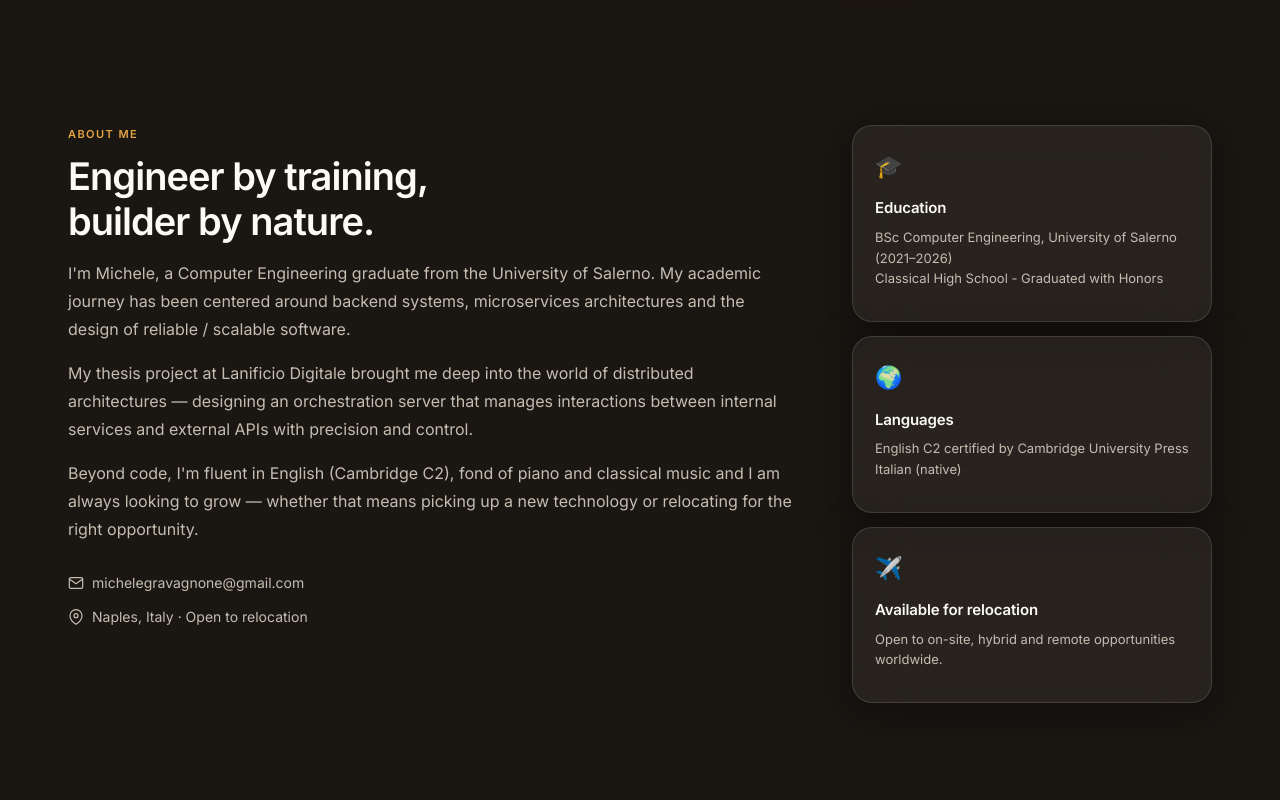
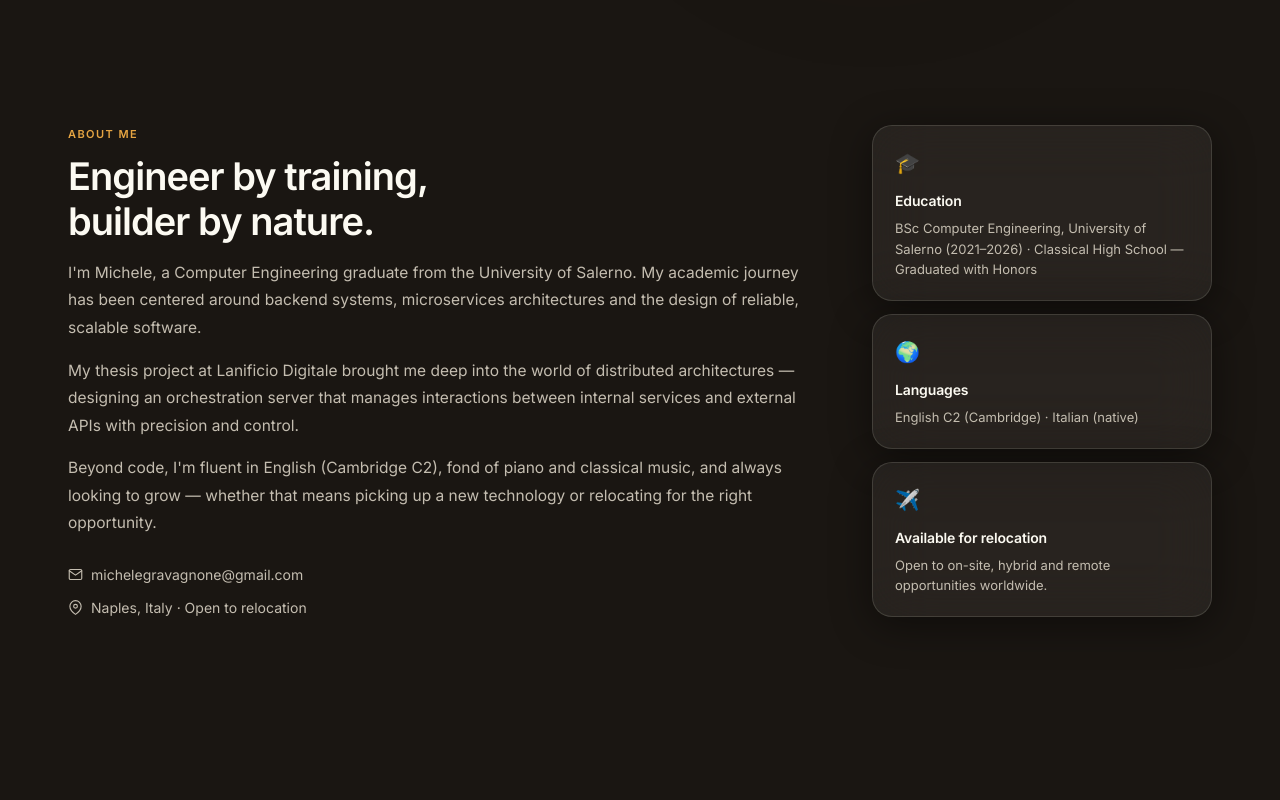
Before and after one commit to MicheleGravagnone/portfolio, a React (Create React App) app: page / in a window 1280 px wide. Shown: the part 860-1660 px from the top of the page. Built offline with nearby package versions, Linux system fonts and the light colour scheme.

Commit message:
Updated About section and styling

```diff
--- a/src/sections/About.css
+++ b/src/sections/About.css
@@ -1,70 +1,33 @@
 .about__grid {
-  display: grid;
-  grid-template-columns: 1fr 360px;
-  gap: 60px;
-  align-items: start;
+  display: grid; grid-template-columns: 1fr 340px;
+  gap: 56px; align-items: start;
+}
+.about__body {
+  font-size: 15.5px; color: var(--text-secondary);
+  line-height: 1.78; margin-bottom: 15px;
+}
+.about__links {
+  display: flex; flex-direction: column; gap: 9px; margin-top: 26px;
+}
+.about__link {
+  display: inline-flex; align-items: center; gap: 8px;
+  font-size: 14px; color: var(--text-secondary);
+  text-decoration: none; transition: color 0.25s ease;
+}
+.about__link:hover { color: var(--accent); }
+.about__link--static { pointer-events: none; }
+
+.about__cards { display: flex; flex-direction: column; gap: 13px; }
+.about__card { padding: 20px 22px; }
+.about__card-icon { font-size: 20px; margin-bottom: 9px; }
+.about__card h3 {
+  font-size: 14px; font-weight: 600; color: var(--text-primary);
+  margin-bottom: 5px; letter-spacing: -0.01em;
+}
+.about__card p {
+  font-size: 13px; color: var(--text-secondary); line-height: 1.6;
 }
 
-.about__body {
-  font-size: 16px;
-  color: var(--text-secondary);
-  line-height: 1.75;
-  margin-bottom: 16px;
+@media (max-width: 860px) {
+  .about__grid { grid-template-columns: 1fr; gap: 36px; }
 }
-
-.about__links {
-  display: flex;
-  flex-direction: column;
-  gap: 10px;
-  margin-top: 28px;
-}
-
-.about__link {
-  display: inline-flex;
-  align-items: center;
-  gap: 8px;
-  font-size: 14px;
-  color: var(--text-secondary);
-  text-decoration: none;
-  transition: var(--transition);
-}
-
-.about__link:hover { color: var(--accent); }
-.about__link--location { pointer-events: none; }
-
-.about__cards {
-  display: flex;
-  flex-direction: column;
-  gap: 14px;
-}
-
-.about__card {
-  padding: 22px;
-}
-
-.about__card-icon {
-  font-size: 22px;
-  margin-bottom: 10px;
-}
-
-.about__card h3 {
-  font-size: 15px;
-  font-weight: 600;
-  color: var(--text-primary);
-  margin-bottom: 6px;
-  letter-spacing: -0.01em;
-}
-
-.about__card p {
-  font-size: 13px;
-  color: var(--text-secondary);
-  line-height: 1.6;
-  margin-bottom: 10px;
-}
-
-@media (max-width: 900px) {
-  .about__grid {
-    grid-template-columns: 1fr;
-    gap: 40px;
-  }
-}
--- a/src/sections/About.jsx
+++ b/src/sections/About.jsx
@@ -1,65 +1,58 @@
 import React from 'react';
+import { useApp } from '../AppContext';
+import { content } from '../i18n';
 import './About.css';
 
 export default function About() {
+  const { lang } = useApp();
+  const t = content[lang].about;
+
   return (
     <section className="section" id="about">
       <div className="about__grid">
         <div className="about__text fade-in">
-          <p className="section-label">About me</p>
-          <h2 className="section-title">
-            Engineer by training,<br />builder by nature.
-          </h2>
-          <p className="about__body">
-            I'm Michele, a Computer Engineering graduate from the University of Salerno.
-            My academic journey has been centered around backend systems, microservices
-            architectures and the design of reliable / scalable software.
-          </p>
-          <p className="about__body">
-            My thesis project at Lanificio Digitale brought me deep into the world of
-            distributed architectures — designing an orchestration server that manages interactions
-            between internal services and external APIs with precision and control.
-          </p>
-          <p className="about__body">
-            Beyond code, I'm fluent in English (Cambridge C2), fond of piano and classical music and I am always looking to grow — whether that means picking
-            up a new technology or relocating for the right opportunity.
-          </p>
+          <p className="section-label">{t.label}</p>
+          <h2 className="section-title" style={{whiteSpace:'pre-line'}}>{t.title}</h2>
+          <p className="about__body">{t.p1}</p>
+          <p className="about__body">{t.p2}</p>
+          <p className="about__body">{t.p3}</p>
           <div className="about__links">
             <a href="mailto:michelegravagnone@gmail.com" className="about__link">
-              <svg width="16" height="16" viewBox="0 0 24 24" fill="none" stroke="currentColor" strokeWidth="1.8" strokeLinecap="round" strokeLinejoin="round">
-                <path d="M4 4h16c1.1 0 2 .9 2 2v12c0 1.1-.9 2-2 2H4c-1.1 0-2-.9-2-2V6c0-1.1.9-2 2-2z"/>
-                <polyline points="22,6 12,13 2,6"/>
-              </svg>
-              michelegravagnone@gmail.com
+              <MailIcon /> michelegravagnone@gmail.com
             </a>
-            <span className="about__link about__link--location">
-              <svg width="16" height="16" viewBox="0 0 24 24" fill="none" stroke="currentColor" strokeWidth="1.8" strokeLinecap="round" strokeLinejoin="round">
-                <path d="M21 10c0 7-9 13-9 13s-9-6-9-13a9 9 0 0118 0z"/>
-                <circle cx="12" cy="10" r="3"/>
-              </svg>
-              Naples, Italy · Open to relocation
+            <span className="about__link about__link--static">
+              <PinIcon /> {t.location}
             </span>
           </div>
         </div>
 
         <div className="about__cards fade-in fade-in-delay-2">
-          <div className="about__card glass-card">
-            <div className="about__card-icon">🎓</div>
-            <h3>Education</h3>
-            <p>BSc Computer Engineering, University of Salerno <br /> (2021–2026) <br /> Classical High School - Graduated with Honors</p>
-          </div>
-          <div className="about__card glass-card">
-            <div className="about__card-icon">🌍</div>
-            <h3>Languages</h3>
-            <p>English C2 certified by Cambridge University Press <br /> Italian (native)</p>
-          </div>
-          <div className="about__card glass-card">
-            <div className="about__card-icon">✈️</div>
-            <h3>Available for relocation</h3>
-            <p>Open to on-site, hybrid and remote opportunities worldwide.</p>
-          </div>
+          {t.cards.map((c) => (
+            <div className="about__card glass-card" key={c.title}>
+              <div className="about__card-icon">{c.icon}</div>
+              <h3>{c.title}</h3>
+              <p>{c.body}</p>
+            </div>
+          ))}
         </div>
       </div>
     </section>
   );
 }
+
+function MailIcon() {
+  return (
+    <svg width="15" height="15" viewBox="0 0 24 24" fill="none" stroke="currentColor" strokeWidth="1.8" strokeLinecap="round" strokeLinejoin="round">
+      <path d="M4 4h16c1.1 0 2 .9 2 2v12c0 1.1-.9 2-2 2H4c-1.1 0-2-.9-2-2V6c0-1.1.9-2 2-2z"/>
+      <polyline points="22,6 12,13 2,6"/>
+    </svg>
+  );
+}
+function PinIcon() {
+  return (
+    <svg width="15" height="15" viewBox="0 0 24 24" fill="none" stroke="currentColor" strokeWidth="1.8" strokeLinecap="round" strokeLinejoin="round">
+      <path d="M21 10c0 7-9 13-9 13s-9-6-9-13a9 9 0 0118 0z"/>
+      <circle cx="12" cy="10" r="3"/>
+    </svg>
+  );
+}
```
